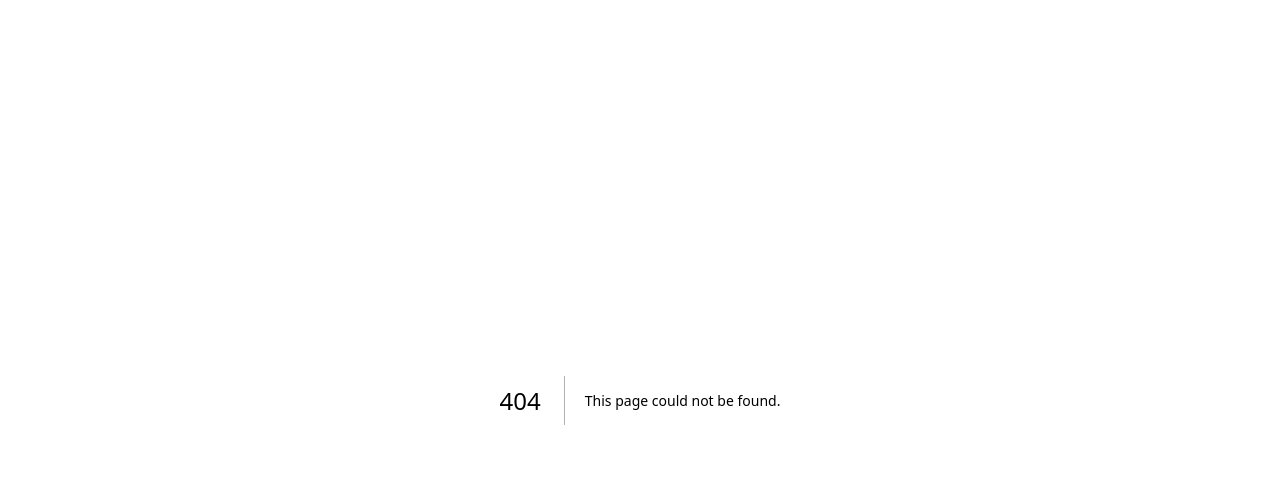
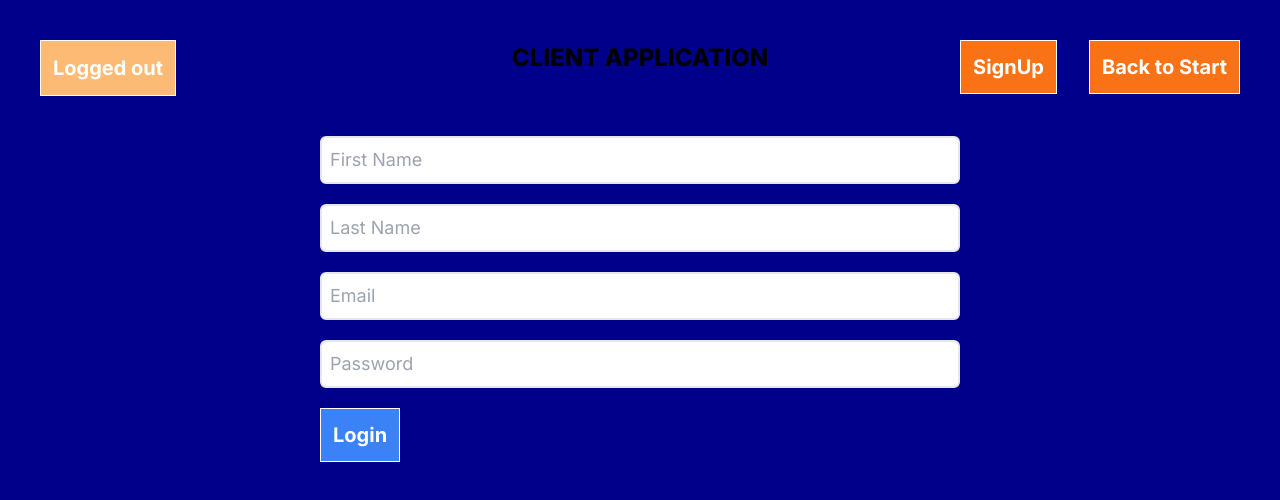
Before and after one commit to NicoTollenaar/oauth-server, a Next.js app in the folder client/: page /client-frontend/login in a window 1280 px wide. Before the commit this address had no page. Shown: the top 500 px of the page. Built offline with nearby package versions, Linux system fonts and the light colour scheme; no server answers.

Commit message:
still working on UI

```diff
--- a/client/src/app/client-frontend/layout.tsx
+++ b/client/src/app/client-frontend/layout.tsx
@@ -1,9 +1,12 @@
 "use client";
-import { useState } from "react";
 import { usePathname } from "next/navigation";
 import Link from "next/link";
 import Button from "../oauth-frontend/components/Button";
-import { clientLoginUrl, redirect_uri } from "../constants/urls";
+import {
+  clientLoginUrl,
+  clientSignUpUrl,
+  redirect_uri,
+} from "../constants/urls";
 import Logout from "../oauth-frontend/components/Logout";
 
 export default function ClientNavBar({
@@ -12,22 +15,53 @@ export default function ClientNavBar({
   children: React.ReactNode;
 }) {
   const pathName = usePathname();
+  const lastPathSegment = pathName.split("/")[pathName.split("/").length - 1];
+  console.log("lastPathSegment", lastPathSegment);
 
-  const href =
-    pathName === "/client-frontend/get-resources"
-      ? clientLoginUrl
-      : redirect_uri;
-  const linkText =
-    pathName === "/client-frontend/get-resources" ? "Login Page" : "Back";
+  let hrefFirstLink: string;
+  let hrefSecondLink: string;
+  let hrefThirdLink: string;
+  let secondLinkText: string;
+  let thirdLinkText: string;
+
+  switch (lastPathSegment) {
+    case "get-resources":
+      hrefFirstLink = clientLoginUrl;
+      hrefSecondLink = clientLoginUrl;
+      secondLinkText = "Login";
+      hrefThirdLink = clientSignUpUrl;
+      thirdLinkText = "SignUp";
+      break;
+    case "login":
+      hrefFirstLink = redirect_uri;
+      hrefSecondLink = clientSignUpUrl;
+      secondLinkText = "SignUp";
+      hrefThirdLink = redirect_uri;
+      thirdLinkText = "Back to Start";
+      break;
+    case "signup":
+      hrefFirstLink = redirect_uri;
+      hrefSecondLink = clientLoginUrl;
+      secondLinkText = "Login";
+      hrefThirdLink = redirect_uri;
+      thirdLinkText = "Back to Start";
+      break;
+    default:
+      hrefFirstLink = "";
+      hrefSecondLink = "";
+      hrefThirdLink = "";
+      secondLinkText = "";
+      thirdLinkText = "";
+  }
 
   return (
     <section className="w-[vw] flex flex-col">
       <div className="w-[100%] flex flex-row justify-center bg-[darkblue]">
         <div className="w-[25%] flex flex-row justify-start mt-10 ms-10">
-          {href === redirect_uri ? (
+          {hrefFirstLink === redirect_uri ? (
             <Logout changeMessage={() => {}} server="client" />
           ) : (
-            <Link href={"http://localhost:3000/oauth-frontend/login-or-signin"}>
+            <Link href={"http://localhost:3000/oauth-frontend/login"}>
               <Button
                 buttonText={"OAuth Server"}
                 buttonColor="bg-orange-500"
@@ -42,13 +76,22 @@ export default function ClientNavBar({
           </h1>
         </div>
         <div className="w-[25%] flex flex-row justify-end mt-10 me-10">
-          <Link href={href}>
-            <Button
-              buttonText={linkText}
-              buttonColor="bg-orange-500"
-              handleClick={() => {}}
-            />
-          </Link>
+          <div className="flex flex-row justify-between gap-8">
+            <Link href={hrefSecondLink}>
+              <Button
+                buttonText={secondLinkText}
+                buttonColor="bg-orange-500"
+                handleClick={() => {}}
+              />
+            </Link>
+            <Link href={hrefThirdLink}>
+              <Button
+                buttonText={thirdLinkText}
+                buttonColor="bg-orange-500"
+                handleClick={() => {}}
+              />
+            </Link>
+          </div>
         </div>
       </div>
       <div>{children}</div>
--- a/client/src/app/client-frontend/login-or-signin/page.tsx
+++ b/client/src/app/client-frontend/login/page.tsx
@@ -1,6 +1,6 @@
 "use client";
-import LoginForm from "@/app/oauth-frontend/components/LoginForm";
-export default function LogOrSignInClient() {
+import LoginOrSignUpForm from "@/app/oauth-frontend/components/LoginOrSignUpForm";
+export default function LoginClient() {
   function handleLogin() {
     console.log("called handleLogin");
   }
@@ -9,7 +9,7 @@ export default function LogOrSignInClient() {
   };
   return (
     <div className="h-[100vh] bg-[darkblue]">
-      <LoginForm server="client" />
+      <LoginOrSignUpForm server="client" />
     </div>
   );
 }
--- /dev/null
+++ b/client/src/app/client-frontend/signup/page.tsx
@@ -0,0 +1,16 @@
+"use client";
+import LoginOrSignUpForm from "@/app/oauth-frontend/components/LoginOrSignUpForm";
+import LoginForm from "@/app/oauth-frontend/components/LoginOrSignUpForm";
+export default function SignUpClient() {
+  function handleLogin() {
+    console.log("called handleLogin");
+  }
+  const handleSubmit = () => {
+    console.log("called handleSubmit");
+  };
+  return (
+    <div className="h-[100vh] bg-[darkblue]">
+      <LoginOrSignUpForm server="client" />
+    </div>
+  );
+}
--- a/client/src/app/constants/urls.ts
+++ b/client/src/app/constants/urls.ts
@@ -1,8 +1,8 @@
-const baseUrlClientFrontend = "http://localhost:3000/client-frontend";
-const baseUrlClientBackend = "http://localhost:3000/client-backend";
-const baseUrlOauthBackend = "http://localhost:4000/oauth-backend";
-const baseUrlOauthFrontend = "http://localhost:3000/oauth-frontend";
-const baseUrlResourceServer = "http://localhost:4000/resource-server";
+export const baseUrlClientFrontend = "http://localhost:3000/client-frontend";
+export const baseUrlClientBackend = "http://localhost:3000/client-backend";
+export const baseUrlOauthBackend = "http://localhost:4000/oauth-backend";
+export const baseUrlOauthFrontend = "http://localhost:3000/oauth-frontend";
+export const baseUrlResourceServer = "http://localhost:4000/resource-server";
 
 export const redirect_uri = `${baseUrlClientFrontend}/get-resources`;
 
@@ -22,4 +22,5 @@ export const loggedInStatusEndpointClient = `${baseUrlClientBackend}/logged-in-s
 export const clientBackendGetResourcesEndpoint = `${baseUrlClientBackend}/get-resources`;
 export const clientBackendPKCEEndpoint = `${baseUrlClientBackend}/pkce`;
 export const resourcesEndpoint = `${baseUrlResourceServer}/get-resources`;
-export const clientLoginUrl = `${baseUrlClientFrontend}/login-or-signin`;
+export const clientLoginUrl = `${baseUrlClientFrontend}/login`;
+export const clientSignUpUrl = `${baseUrlClientFrontend}/signup`;
--- a/client/src/app/oauth-frontend/components/InputField.tsx
+++ b/client/src/app/oauth-frontend/components/InputField.tsx
@@ -8,6 +8,7 @@ interface InputFieldProps {
   type: string;
   placeholder: string;
   changeFormData: (e: ChangeEvent<HTMLInputElement>) => void;
+  required: boolean;
 }
 
 export default function InputField({
@@ -16,6 +17,7 @@ export default function InputField({
   placeholder,
   changeFormData,
   value,
+  required
 }: InputFieldProps): ReactElement {
   // const [input, setInput] = useState<string>("");
 
@@ -32,6 +34,7 @@ export default function InputField({
       placeholder={placeholder}
       value={value}
       onChange={changeFormData}
+      required={required}
     />
   );
 }
--- a/client/src/app/oauth-frontend/components/LoginForm.tsx
+++ b/client/src/app/oauth-frontend/components/LoginOrSignUpForm.tsx
@@ -5,6 +5,8 @@ import { FormData } from "@/app/types/customTypes";
 import { ReactElement } from "react";
 import Button from "./Button";
 import {
+  baseUrlClientFrontend,
+  clientLoginUrl,
   loginEndpointClient,
   loginEndpointOAuth,
   redirect_uri,
@@ -12,15 +14,18 @@ import {
   signupEndpointOAuth,
 } from "@/app/constants/urls";
 import { Utils } from "@/app/utils/utils";
-import { useRouter } from "next/navigation";
+import { usePathname, useRouter } from "next/navigation";
 import { ServerType } from "@/app/types/customTypes";
 
-interface LoginFormProps {
+interface FormProps {
   server: ServerType;
 }
 
-export default function LoginForm({ server }: LoginFormProps): ReactElement {
+export default function LoginOrSignUpForm({ server }: FormProps): ReactElement {
   const router = useRouter();
+  const pathName = usePathname();
+  const lastPathSegment = pathName.split("/")[pathName.split("/").length - 1];
+  console.log("plastPathSegment:", lastPathSegment);
   const { formData, changeFormData } = useFormData<FormData>({
     firstName: "",
     lastName: "",
@@ -78,12 +83,15 @@ export default function LoginForm({ server }: LoginFormProps): ReactElement {
     <div className="flex flex-row justify-center pt-10 mb-10 w-[vw]">
       <div className="w-[50%]">
         <form className="flex flex-col gap-5">
+          {lastPathSegment === "login" ? (
+            <div className="flex flex-col gap-5">
               <InputField
                 name="firstName"
                 value={formData.firstName}
                 type="text"
                 placeholder="First Name"
                 changeFormData={changeFormData}
+                required={true}
               />
               <InputField
                 name="lastName"
@@ -91,13 +99,17 @@ export default function LoginForm({ server }: LoginFormProps): ReactElement {
                 type="text"
                 placeholder="Last Name"
                 changeFormData={changeFormData}
+                required={true}
               />
+            </div>
+          ) : null}
           <InputField
             name="email"
             value={formData.email}
             type="text"
             placeholder="Email"
             changeFormData={changeFormData}
+            required={true}
           />
           <InputField
             name="password"
@@ -105,19 +117,22 @@ export default function LoginForm({ server }: LoginFormProps): ReactElement {
             type="text"
             placeholder="Password"
             changeFormData={changeFormData}
+            required={true}
           />
         </form>
         <div className="flex flex-row justify-between mt-5">
           <Button
-            buttonText="Login"
+            buttonText={lastPathSegment === "login" ? "Login" : "SignUp"}
             buttonColor="bg-blue-500"
-            handleClick={handleLogin}
+            handleClick={
+              lastPathSegment === "login" ? handleLogin : handleSignUp
+            }
           />
-          <Button
+          {/* <Button
             buttonText="Signup"
             buttonColor="bg-blue-500"
             handleClick={handleSignUp}
-          />
+          /> */}
         </div>
       </div>
     </div>
--- a/client/src/app/oauth-frontend/login-or-signin/page.tsx
+++ b/client/src/app/oauth-frontend/login/page.tsx
@@ -1,12 +1,13 @@
 "use client";
 import { useState } from "react";
-import LoginForm from "@/app/oauth-frontend/components/LoginForm";
+import LoginForm from "@/app/oauth-frontend/components/LoginOrSignUpForm";
 import { Utils } from "@/app/utils/utils";
 import { useRouter } from "next/router";
 import { redirect_uri } from "@/app/constants/urls";
 import useFormData from "@/app/hooks/useFormData";
 import { FormData } from "@/app/types/customTypes";
+import LoginOrSignUpForm from "@/app/oauth-frontend/components/LoginOrSignUpForm";
 
-export default function LogOrSignInOAuthServer() {
-  return <LoginForm server="oauth" />;
+export default function LogInAuthServer() {
+  return <LoginOrSignUpForm server="oauth" />;
 }
--- /dev/null
+++ b/client/src/app/oauth-frontend/signup/page.tsx
@@ -0,0 +1,6 @@
+"use client";
+import LoginOrSignUpForm from "@/app/oauth-frontend/components/LoginOrSignUpForm";
+
+export default function SignUpOAuthServer() {
+  return <LoginOrSignUpForm server="oauth" />;
+}
--- a/client/tsconfig.json
+++ b/client/tsconfig.json
@@ -33,7 +33,7 @@
     "**/*.ts",
     "**/*.tsx",
     ".next/types/**/*.ts",
-    "src/app/client-frontend/login-or-signin"
+    "src/app/client-frontend/login"
   ],
   "exclude": ["node_modules"]
 }
```
Lines whose indentation alone changed are shown as unchanged.
